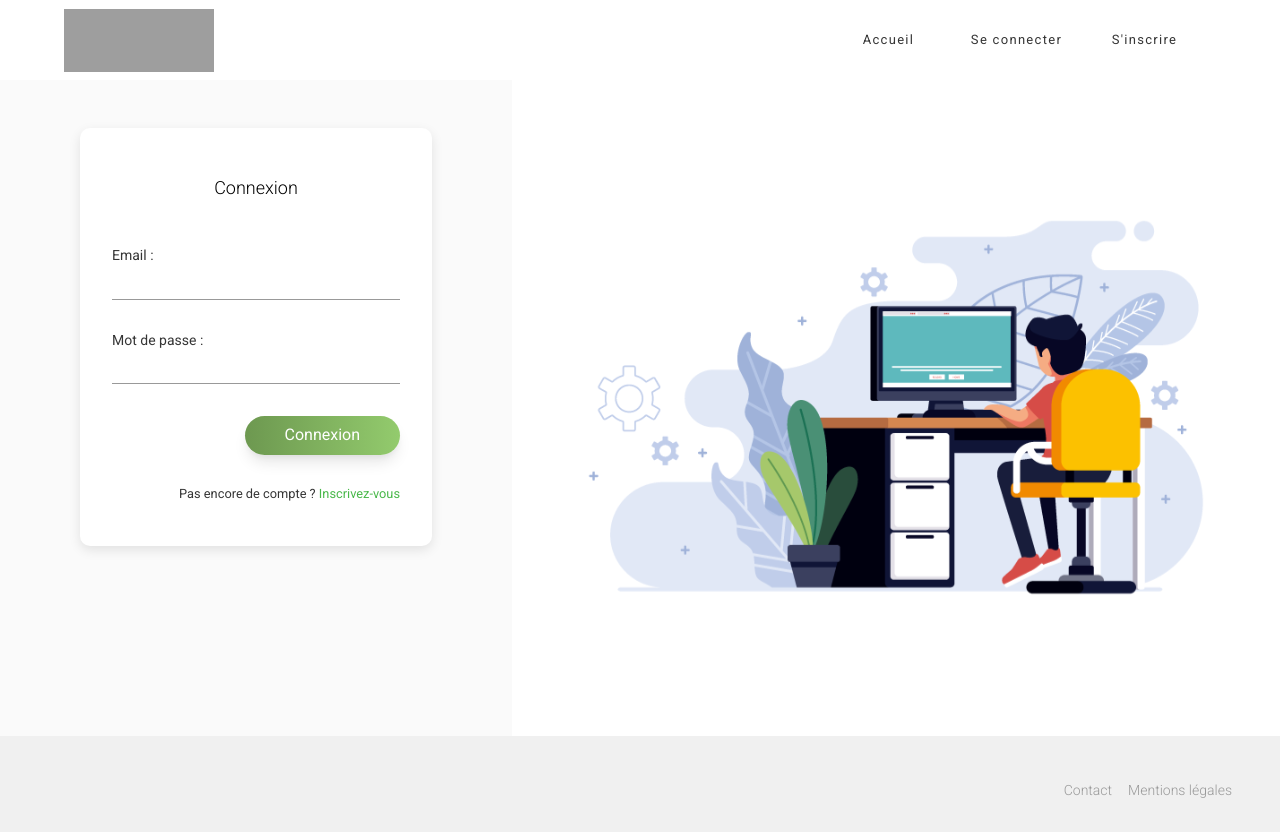
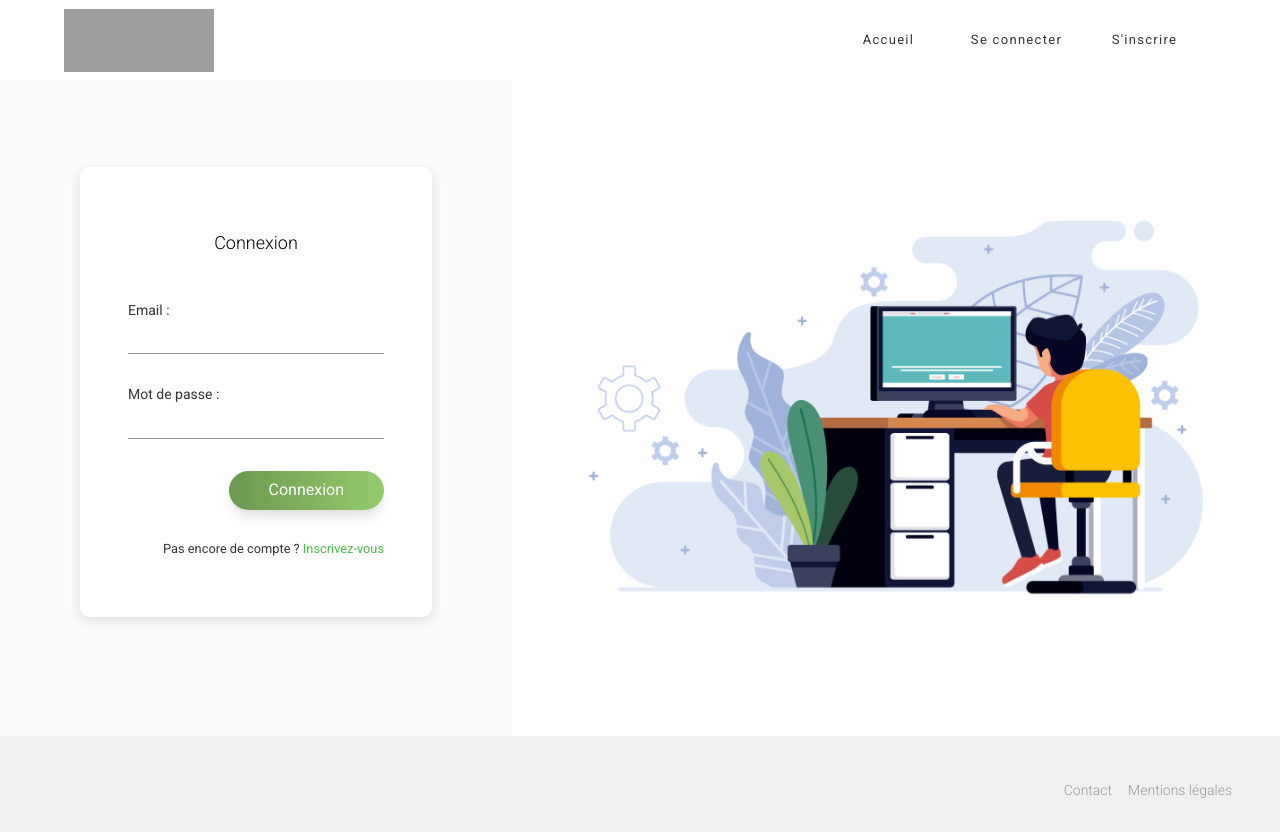
Before and after one commit to GuirecTalmo/ofood-nextjs, a Next.js app: page /connexion in a window 1280 px wide. Built offline with nearby package versions, Linux system fonts and the light colour scheme; grey boxes are pictures that could not be loaded.

Commit message:
Fix : Padding css for connexion and inscription card

```diff
--- a/components/auth/Connexion.js
+++ b/components/auth/Connexion.js
@@ -5,7 +5,6 @@ import stylesHome from "../../styles/Home.module.scss";
 
 const Connexion = () => {
   return (
-    <div>
     <div className={styles.formInscription}>
       <form
         className={stylesContact.contactForm}
@@ -45,7 +44,6 @@ const Connexion = () => {
         </Link>
       </p>
     </div>
-    </div>
   );
 };
 
--- a/pages/inscription.js
+++ b/pages/inscription.js
@@ -1,8 +1,6 @@
 import Image from "next/image";
 import Link from "next/link";
 import styles from "../styles/Inscription.module.scss";
-import stylesContact from "../styles/Contact.module.scss";
-import stylesHome from "../styles/Home.module.scss";
 import Layout from "../components/Layout";
 import Register from "../components/auth/Register";
 
--- a/styles/Inscription.module.scss
+++ b/styles/Inscription.module.scss
@@ -50,7 +50,7 @@
   box-shadow: rgb(0 0 0 / 10%) 0px 4px 12px;
   border-radius: 10px;
   box-sizing: border-box;
-  padding: 2rem;
+  padding: 3rem;
   display: flex;
   flex-wrap: wrap;
   margin: auto;
@@ -63,7 +63,7 @@
     box-shadow: rgb(0 0 0 / 10%) 0px 4px 12px;
     border-radius: 10px;
     box-sizing: border-box;
-    padding: 2rem;
+    padding: 3rem;
     display: flex;
     flex-wrap: wrap;
     margin: auto;
```
Lines whose indentation alone changed are shown as unchanged.
